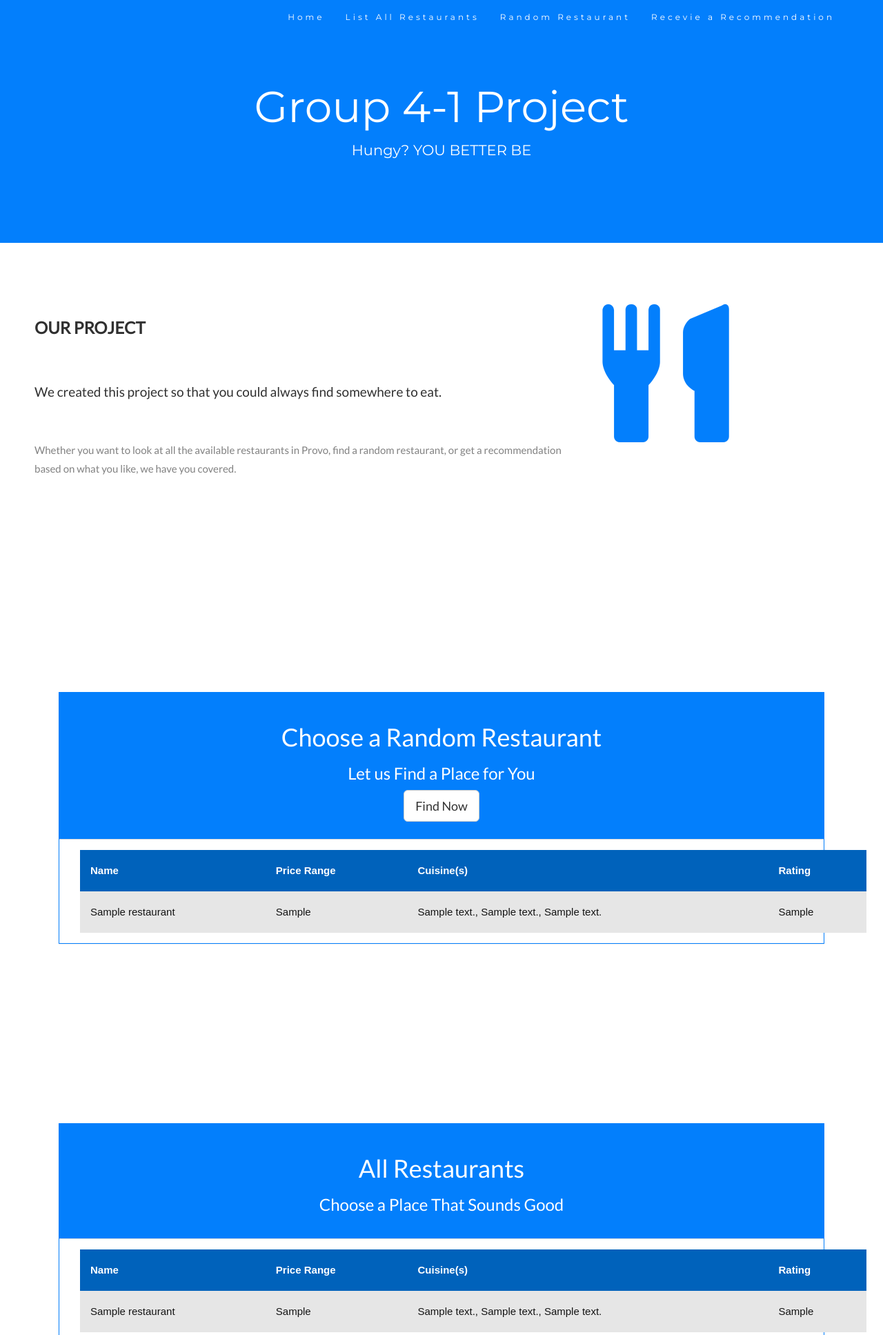
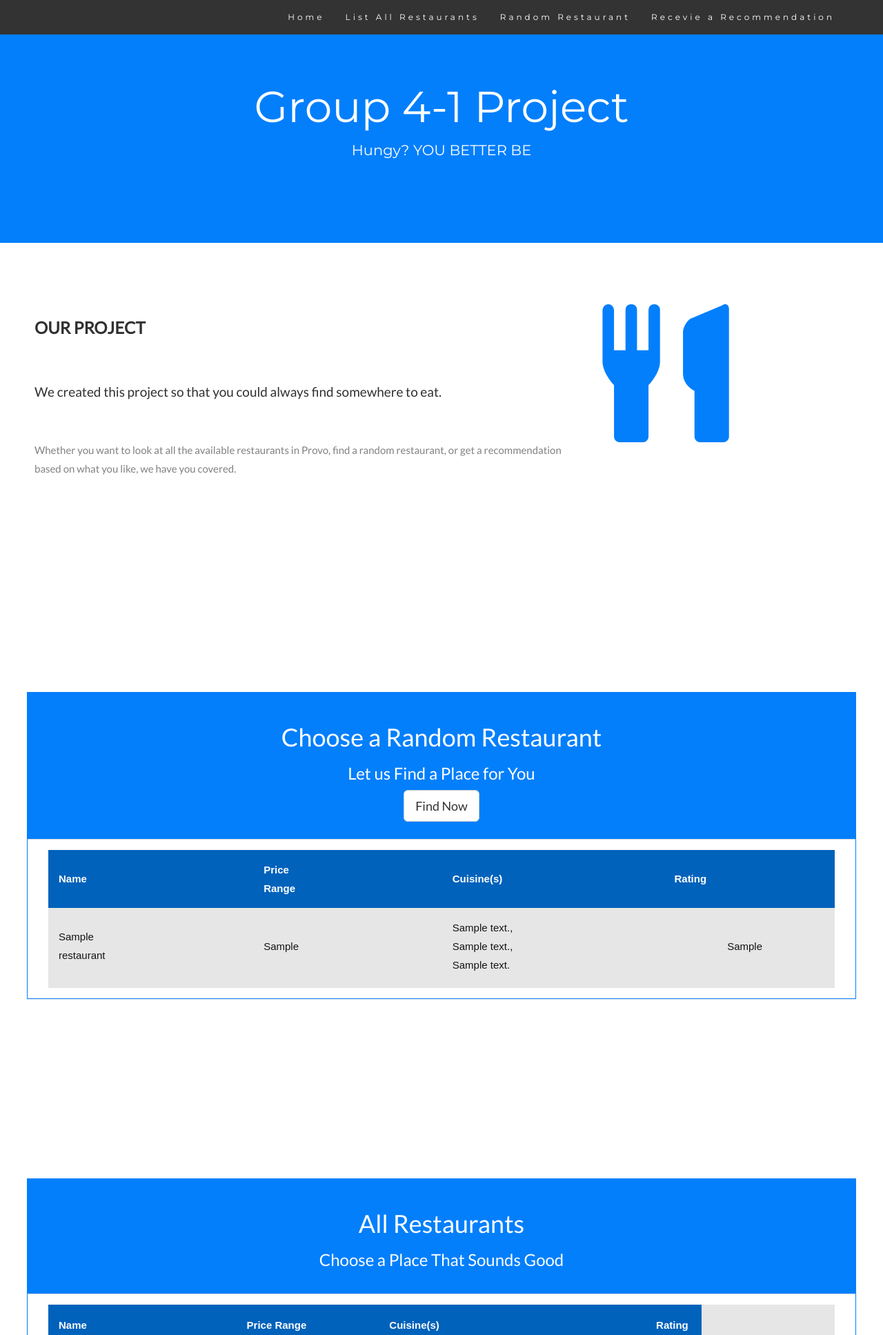
Before and after one commit to Squarerootofpi/restaurant-project, a Django app: page /api/random/ in a window 1280 px wide. Shown: the top 1935 px of the page at 69% size. Run offline with Django 3.2, Linux system fonts and the light colour scheme; tables that the repository leaves empty hold one stand-in row (values such as "Sample post"); some libraries are stand-ins or nearby versions.

Commit message:
commited

```diff
--- a/restaurant/static/css/styles.css
+++ b/restaurant/static/css/styles.css
@@ -78,11 +78,23 @@ body {
   .restaurant-table {
     background-color: #E6E6E6;
     width: 100%;
-    height: 100%;
+    display: block;
+    height: 1000px;
+    overflow-y: scroll;
     border: none;
     border-collapse: collapse;
-}
-
+    margin: 0 auto; /* or margin: 0 auto 0 auto */
+  }
+  .random-restaurant {
+    background-color: #E6E6E6;
+    width: 100%;
+    display: block;
+    height: 200px;
+    overflow-y: scroll;
+    border: none;
+    border-collapse: collapse;
+    margin: 0 auto; /* or margin: 0 auto 0 auto */
+  }
 th, td {
     padding: 15px;
     text-align: left;
@@ -142,7 +154,7 @@ th {
   }
   .navbar {
     margin-bottom: 0;
-    background-color: #037ffc;
+    background-color: #333333;
     z-index: 9999;
     border: 0;
     font-size: 12px !important;
@@ -155,7 +167,7 @@ th {
     color: #fff !important;
   }
   .navbar-nav li a:hover, .navbar-nav li.active a {
-    color: #037ffc !important;
+    color: #262829 !important;
     background-color: #fff !important;
   }
   .navbar-default .navbar-toggle {
@@ -165,7 +177,7 @@ th {
   footer .glyphicon {
     font-size: 20px;
     margin-bottom: 20px;
-    color: #037ffc;
+    color: #262829;
   }
   .slideanim {visibility:hidden;}
   .slide {
--- a/templates/app_random_templates/random_restaurant.html
+++ b/templates/app_random_templates/random_restaurant.html
@@ -5,9 +5,21 @@
 
   <tr>
     <td>{{ random_restaurant.name }}</td>
+    <td></td>
+    <td></td>
+    <td></td>
+    <td></td>
+    <td></td>
+    <td></td>
     {% if random_restaurant.price_range != None %}
         <td>{{ random_restaurant.price_range }}</td>
     {% endif %}
+    <td></td>
+    <td></td>
+    <td></td>
+    <td></td>
+    <td></td>
+    <td></td>
     {% if random_restaurant.cuisine1 != None and random_restaurant.cuisine2 != None and random_restaurant.cuisine3 != None%}
         <td>{{ random_restaurant.cuisine1 }}, {{ random_restaurant.cuisine2 }}, {{ random_restaurant.cuisine3 }}</td>
     {% elif random_restaurant.cuisine1 != None and random_restaurant.cuisine2 != None %}
@@ -15,6 +27,12 @@
     {% elif random_restaurant.cuisine1 != None%}
         <td>{{ random_restaurant.cuisine1 }}</td>
     {% endif %}
+    <td></td>
+    <td></td>
+    <td></td>
+    <td></td>
+    <td></td>
+    <td></td>
     {% if random_restaurant.rating != None %}
         <td>{{ random_restaurant.rating }}</td>
     {% endif %}
--- a/templates/app_restaurant_templates/index.html
+++ b/templates/app_restaurant_templates/index.html
@@ -24,8 +24,8 @@
 {% endblock %}
 
 {% block randomRestaurant %}
-
-  <div id="randomRestaurant" class="container">
+<a name="randomRestaurant"></a>
+  <div class="container" style="display:table">
       <div class="col-lg-12">
         <div class="panel panel-default text-center">
           <div class="panel-heading">
@@ -37,13 +37,34 @@
           </div>
           <div class="panel-body">
               <div class="container">
-                  <table class='restaurant-table'>
+                  <table class='random-restaurant'>
                       <thead>
                           <tr>
                               <th>Name</th>
+                              <th></th>
+                              <th></th>
+                              <th></th>
+                              <th></th>
+                              <th></th>
+                              <th></th>
                               <th>Price Range</th>
+                              <th></th>
+                              <th></th>
+                              <th></th>
+                              <th></th>
+                              <th></th>
+                              <th></th>
                               <th>Cuisine(s)</th>
+                              <th></th>
+                              <th></th>
+                              <th></th>
+                              <th></th>
+                              <th></th>
                               <th>Rating</th>
+                              <th></th>
+                              <th></th>
+                              <th></th>
+                              <th></th>
                           </tr>
                       </thead>
                       <tbody>
@@ -64,7 +85,8 @@
 {% block allRestaurants %}
 
   <!-- All Restaurants -->
-  <div id="allRestaurants" class="container">
+  <a name="allRestaurants"></a>
+  <div class="container" style="display:table" >
       <div class="col-lg-12">
         <div class="panel panel-default text-center">
           <div class="panel-heading">
@@ -77,8 +99,18 @@
                       <thead>
                           <tr>
                               <th>Name</th>
+                              <th></th>
+                              <th></th>
+                              <th></th>
+                              <th></th>
                               <th>Price Range</th>
+                              <th></th>
+                              <th></th>
+                              <th></th>
                               <th>Cuisine(s)</th>
+                              <th></th>
+                              <th></th>
+                              <th></th>
                               <th>Rating</th>
                           </tr>
                       </thead>
@@ -86,9 +118,16 @@
                           {% for rest in all_restaurants %}
                               <tr>
                                   <td>{{ rest.name }}</td>
+                                  <td></td>
+                                  <td></td>
+                                  <td></td>
+                                  <td></td>
                                   {% if rest.price_range != None %}
                                       <td>{{ rest.price_range }}</td>
                                   {% endif %}
+                                  <td></td>
+                                  <td></td>
+                                  <td></td>
                                   {% if rest.cuisine1 != None and rest.cuisine2 != None and rest.cuisine3 != None%}
                                       <td>{{ rest.cuisine1 }}, {{ rest.cuisine2 }}, {{ rest.cuisine3 }}</td>
                                   {% elif rest.cuisine1 != None and rest.cuisine2 != None %}
@@ -96,6 +135,9 @@
                                   {% elif rest.cuisine1 != None%}
                                       <td>{{ rest.cuisine1 }}</td>
                                   {% endif %}
+                                  <td></td>
+                                  <td></td>
+                                  <td></td>
                                   {% if rest.rating != None %}
                                       <td>{{ rest.rating }}</td>
                                   {% endif %}
--- a/templates/base.html
+++ b/templates/base.html
@@ -27,8 +27,8 @@
     <div class="collapse navbar-collapse" id="myNavbar">
       <ul class="nav navbar-nav navbar-right">
         <li><a href="{% url 'index' %}">Home</a></li>
-        <li><a href="{% url 'index' %}">List All Restaurants</a></li>
-        <li><a href="{% url 'index' %}">Random Restaurant</a></li>
+        <li><a href="{% url 'index' %}#allRestaurants">List All Restaurants</a></li>
+        <li><a href="{% url 'index' %}#randomRestaurant">Random Restaurant</a></li>
         <li><a href="{% url 'get-recommendation' %}">Recevie a Recommendation</a></li>
       </ul>
     </div>
```
Also changed, not shown: restaurant/settings.py (+4 -4 lines), templates/app_recommendation_templates/final_recommendations.html (+29 -0 lines). Lines whose indentation alone changed are shown as unchanged.
